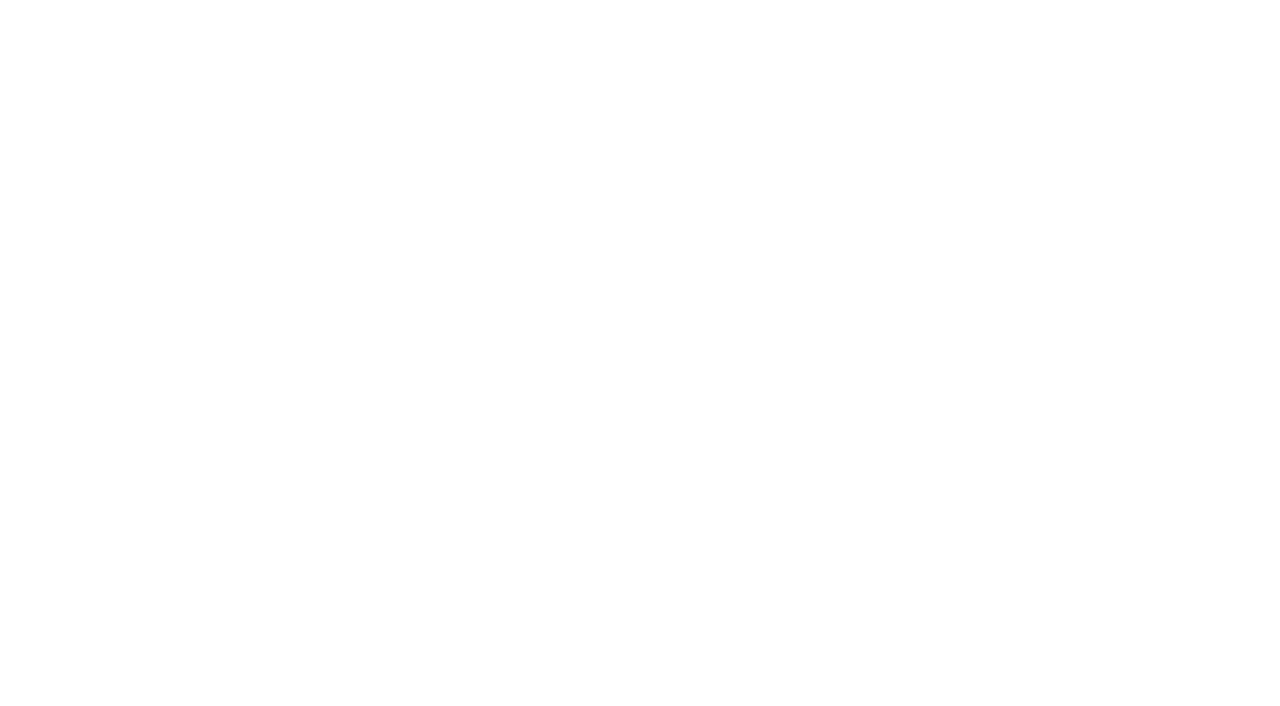
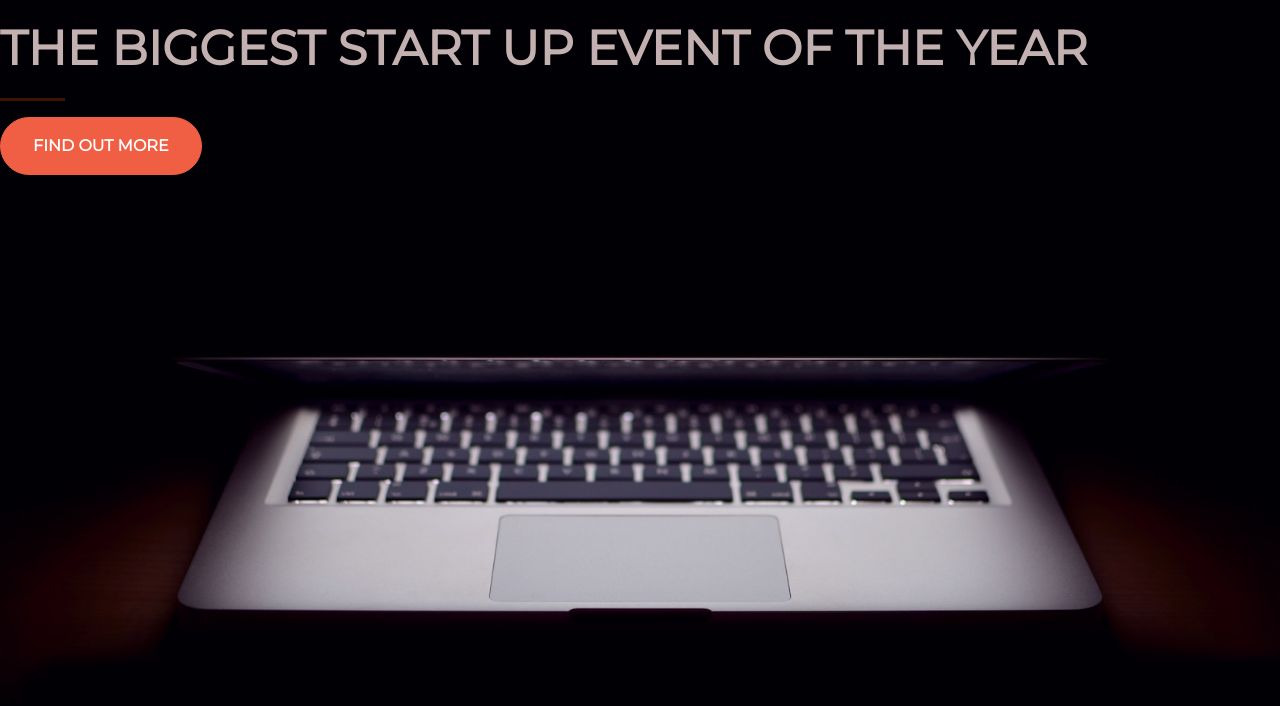
Before and after one commit to Cristian-sanchez14/Startup-page, a plain HTML site: page index.html in a window 1280 px wide. Drawn offline with nearby package versions, Linux system fonts and the light colour scheme.

Commit message:
starting page

```diff
--- a/index.html
+++ b/index.html
@@ -13,10 +13,15 @@
     than in my video.  Use whichever style sheet you like best! -->
     <!-- Bootstrap CSS from a CDN. This way you don't have to include the bootstrap file yourself -->
 <!-- CSS only -->
-    <link href="https://cdn.jsdelivr.net/npm/bootstrap@5.2.1/dist/css/bootstrap.min.css" rel="stylesheet" integrity="sha384-iYQeCzEYFbKjA/T2uDLTpkwGzCiq6soy8tYaI1GyVh/UjpbCx/TYkiZhlZB6+fzT" crossorigin="anonymous">    <!-- My own stylesheet -->
+    <link href="https://cdn.jsdelivr.net/npm/bootstrap@5.2.2/dist/css/bootstrap.min.css" rel="stylesheet" integrity="sha384-iYQeCzEYFbKjA/T2uDLTpkwGzCiq6soy8tYaI1GyVh/UjpbCx/TYkiZhlZB6+fzT" crossorigin="anonymous">    <!-- My own stylesheet -->
     <link href="style.css" rel="stylesheet">
   </head>
   <body>
+    <h1 class="text-uppercase"><strong>The biggest Start Up event of the year</strong></h1>
+    <hr>
+    <button class="btn btn-primary btn-xl">Find out more</button>
 
+    <script src="https://cdn.jsdelivr.net/npm/@popperjs/core@2.11.6/dist/umd/popper.min.js" integrity="sha384-oBqDVmMz9ATKxIep9tiCxS/Z9fNfEXiDAYTujMAeBAsjFuCZSmKbSSUnQlmh/jp3" crossorigin="anonymous"></script>
+    <script src="https://cdn.jsdelivr.net/npm/bootstrap@5.2.2/dist/js/bootstrap.min.js" integrity="sha384-IDwe1+LCz02ROU9k972gdyvl+AESN10+x7tBKgc9I5HFtuNz0wWnPclzo6p9vxnk" crossorigin="anonymous"></script>
   </body>
 </html>
--- a/style.css
+++ b/style.css
@@ -3,4 +3,42 @@ html {
   width: 100%;
   height: 100%;
   font-family: 'Montserrat', sans-serif;
+  background: url(header.jpg) no-repeat center center fixed;
+  -webkit-background-size: cover;
+  -moz-background-size: cover;
+  -o-background-size: cover;
+  background-size: cover;
 }
+
+h1 {
+   font-size: 3rem;
+   color: #c3b0b0;
+   margin: 20px auto;
+}
+
+hr {
+  border-color:#ee4b08;
+  border-width: 3px;
+  max-width: 65px;
+}
+
+.btn {
+  font-weight: 700;
+  border-radius: 300px;
+  text-transform: uppercase;
+}
+
+.btn-primary {
+  background-color: #f05F44;
+  border-color: #f05F44;
+}
+
+.btn-primary:hover {
+  background-color: #ee4b08;
+  border-color: #ee4b08;
+  border-width: 4px;
+}
+
+.btn-xl {
+  padding: 1rem 2rem;
+}
```
